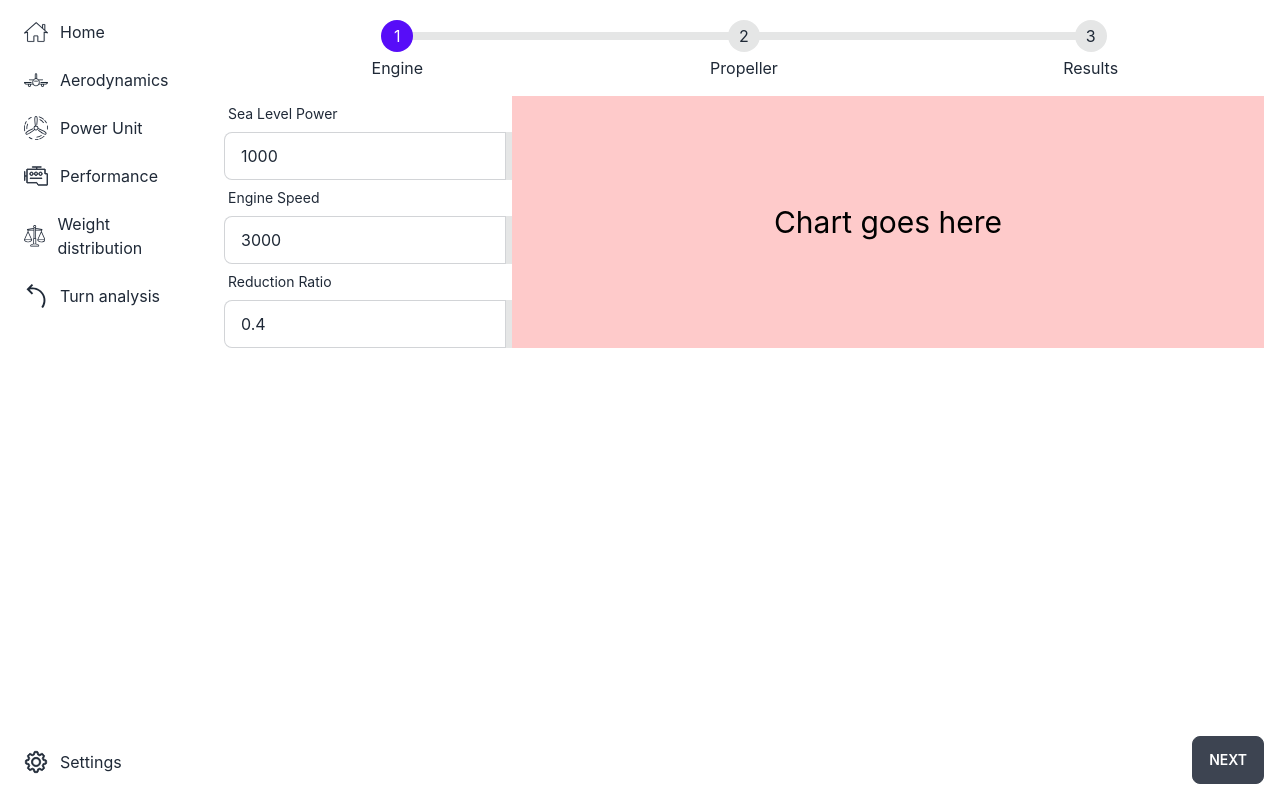
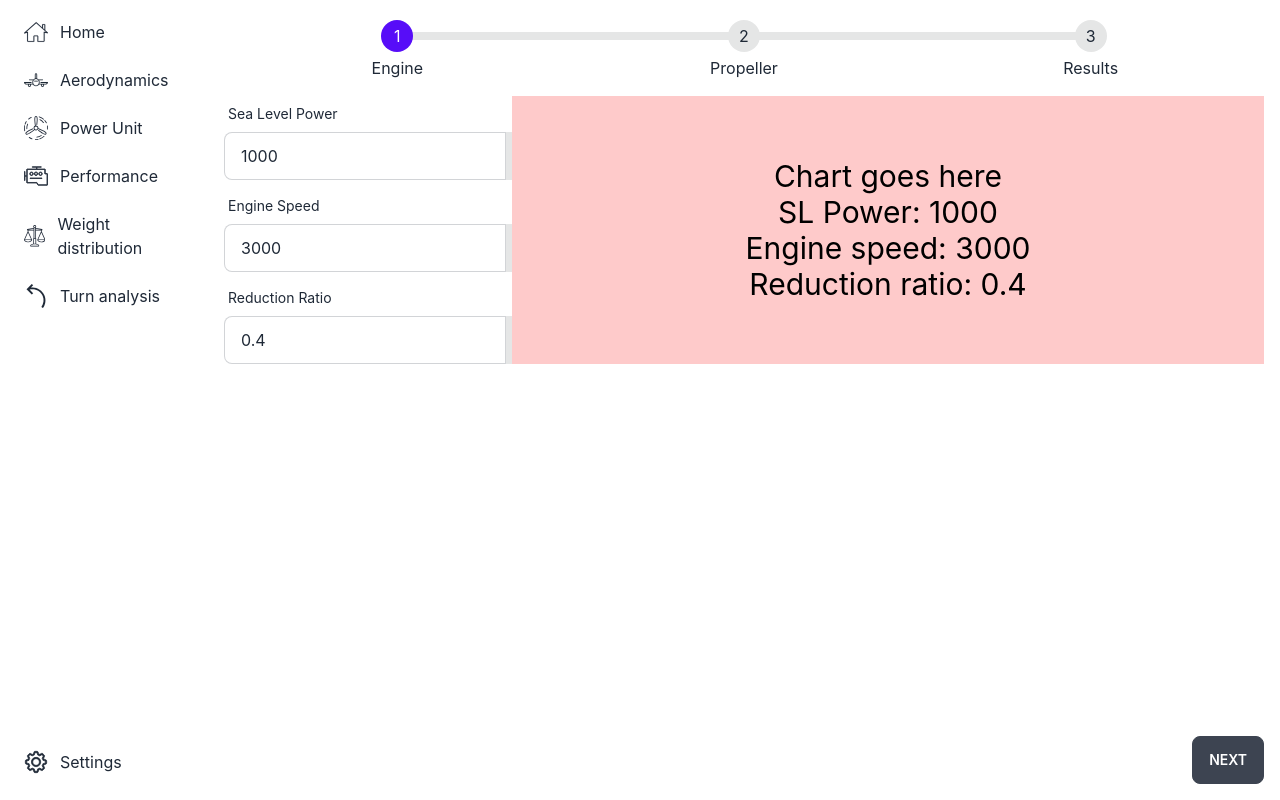
Before and after one commit to adamsmietanka/aircraft-calculator, a React (Create React App) app in the folder frontend/: page /powerunit/engine in a window 1280 px wide. Built offline with nearby package versions, Linux system fonts and the light colour scheme.

Commit message:
feat: add basic state management

```diff
--- a/frontend/package.json
+++ b/frontend/package.json
@@ -16,7 +16,8 @@
     "react-router-dom": "^6.4.2",
     "react-scripts": "5.0.1",
     "typescript": "^4.8.4",
-    "web-vitals": "^2.1.4"
+    "web-vitals": "^2.1.4",
+    "zustand": "^4.1.1"
   },
   "scripts": {
     "start": "react-scripts start",
--- a/frontend/src/components/atoms/InputNumber.tsx
+++ b/frontend/src/components/atoms/InputNumber.tsx
@@ -15,7 +15,8 @@ const InputNumber = ({label, unit, value, setter}: Props) => {
       </label>
       <label className="input-group">
         <input
-          type="text"
+          type="number"
+          step={10}
           className="input input-bordered"
           value={value}
           onChange={(e) => setter(parseFloat(e.target.value))}
--- /dev/null
+++ b/frontend/src/components/molecules/PowerUnitEngineChart.tsx
@@ -0,0 +1,18 @@
+import React from "react";
+import { useEngineStore } from "../../utils/useEngine";
+
+const PowerUnitEngineChart = () => {
+  const seaLevelPower = useEngineStore((state) => state.seaLevelPower);
+  const engineSpeed = useEngineStore((state) => state.engineSpeed);
+  const reductionRatio = useEngineStore((state) => state.reductionRatio);
+  return (
+    <div className="bg-red-200 w-full text-bold text-black text-3xl flex flex-col justify-center items-center">
+      <div>Chart goes here</div>
+      <div>SL Power: {seaLevelPower}</div>
+      <div>Engine speed: {engineSpeed}</div>
+      <div>Reduction ratio: {reductionRatio}</div>
+    </div>
+  );
+};
+
+export default PowerUnitEngineChart;
--- a/frontend/src/components/organisms/PowerUnitEngine.tsx
+++ b/frontend/src/components/organisms/PowerUnitEngine.tsx
@@ -1,30 +1,38 @@
 import React from "react";
 import InputNumber from "../atoms/InputNumber";
+import { useEngineStore } from "../../utils/useEngine";
+import PowerUnitEngineChart from "../molecules/PowerUnitEngineChart";
 
 const PowerUnitEngine = () => {
+    const seaLevelPower = useEngineStore((state) => state.seaLevelPower)
+    const engineSpeed = useEngineStore((state) => state.engineSpeed)
+    const reductionRatio = useEngineStore((state) => state.reductionRatio)
+    const setSeaLevelPower = useEngineStore((state) => state.setSeaLevelPower)
+    const setEngineSpeed = useEngineStore((state) => state.setEngineSpeed)
+    const setReductionRatio = useEngineStore((state) => state.setReductionRatio)
   return (
     <div className="flex">
-      <div className="flex flex-col w-64 mr-8">
+      <div className="flex flex-col w-64 mr-8 space-y-2">
         <InputNumber
-          value={1000}
-          setter={(value) => {}}
+          value={seaLevelPower}
+          setter={setSeaLevelPower}
           label="Sea Level Power"
           unit="kW"
         />
         <InputNumber
-          value={3000}
-          setter={(value) => {}}
+          value={engineSpeed}
+          setter={setEngineSpeed}
           label="Engine Speed"
           unit="rpm"
         />
         <InputNumber
-          value={0.4}
-          setter={(value) => {}}
+          value={reductionRatio}
+          setter={setReductionRatio}
           label="Reduction Ratio"
           unit=":1"
         />
       </div>
-      <div className="bg-red-200 w-full text-bold text-black text-3xl flex justify-center items-center">Chart goes here</div>
+      <PowerUnitEngineChart />
     </div>
   );
 };
--- a/frontend/src/components/templates/PowerUnit.tsx
+++ b/frontend/src/components/templates/PowerUnit.tsx
@@ -47,6 +47,7 @@ const PowerUnit = () => {
         <ul className="steps mb-4">
           {routes.map((route) => (
             <li
+              key={route.name}
               className={`step cursor-pointer ${
                 route.enabledPaths.includes(location.pathname.split("/")[2])
                   ? "step-primary"
--- /dev/null
+++ b/frontend/src/utils/useEngine.ts
@@ -0,0 +1,19 @@
+import create from 'zustand'
+
+interface EngineState {
+  seaLevelPower: number
+  engineSpeed: number
+  reductionRatio: number
+  setSeaLevelPower: (value: number) => void
+  setEngineSpeed: (value: number) => void
+  setReductionRatio: (value: number) => void
+}
+
+export const useEngineStore = create<EngineState>()((set) => ({
+  seaLevelPower: 1000,
+  engineSpeed: 3000,
+  reductionRatio: 0.4,
+  setSeaLevelPower: (value) => set((state) => ({ seaLevelPower: value })),
+  setEngineSpeed: (value) => set((state) => ({ engineSpeed: value })),
+  setReductionRatio: (value) => set((state) => ({ reductionRatio: value })),
+}))
```
Also changed, not shown: 1 other file (tests, documents, lock files or other folders).
